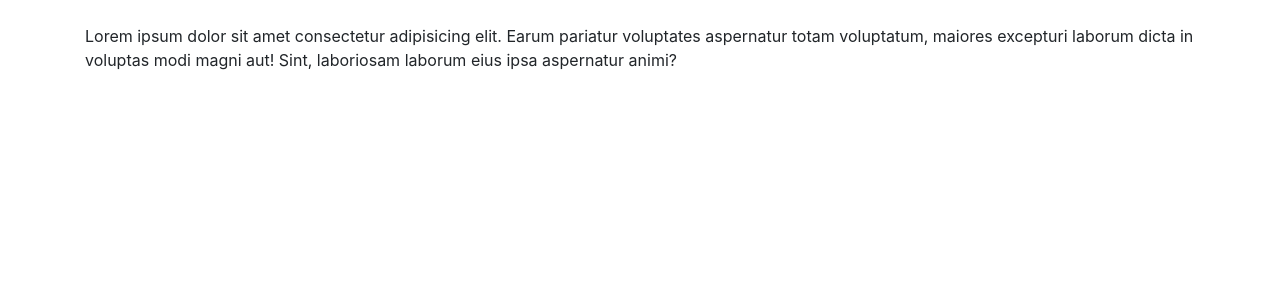
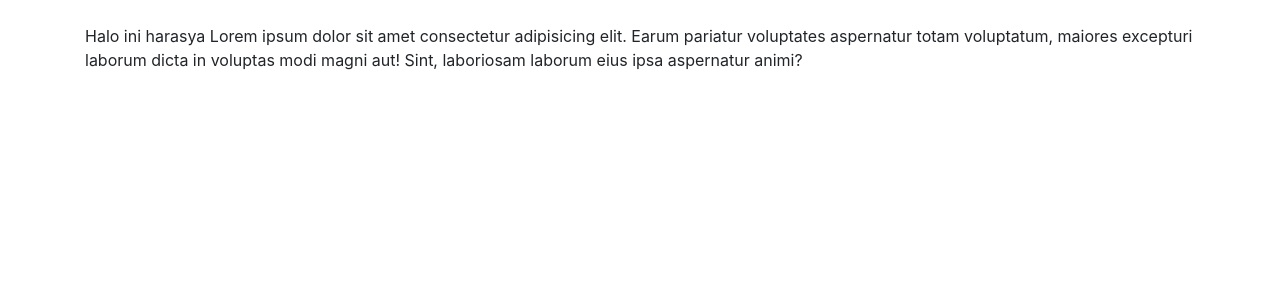
Before and after one commit to parksama/dapurkita, a PHP site: page / in a window 1280 px wide. Shown: the part 56-356 px from the top of the page. Run offline with PHP 8.4, Linux system fonts and the light colour scheme.

Commit message:
- ini nambahin di index

```diff
--- a/index.php
+++ b/index.php
@@ -16,12 +16,13 @@
 
 <body>
 
-<?php include 'components/menu.php' ?>
+	<?php include 'components/menu.php' ?>
 
-<div class="container">
-	<br>
-	Lorem ipsum dolor sit amet consectetur adipisicing elit. Earum pariatur voluptates aspernatur totam voluptatum, maiores excepturi laborum dicta in voluptas modi magni aut! Sint, laboriosam laborum eius ipsa aspernatur animi?
-</div>
+	<div class="container">
+		<br>
+		Halo ini harasya
+		Lorem ipsum dolor sit amet consectetur adipisicing elit. Earum pariatur voluptates aspernatur totam voluptatum, maiores excepturi laborum dicta in voluptas modi magni aut! Sint, laboriosam laborum eius ipsa aspernatur animi?
+	</div>
 
 </body>
 
```
